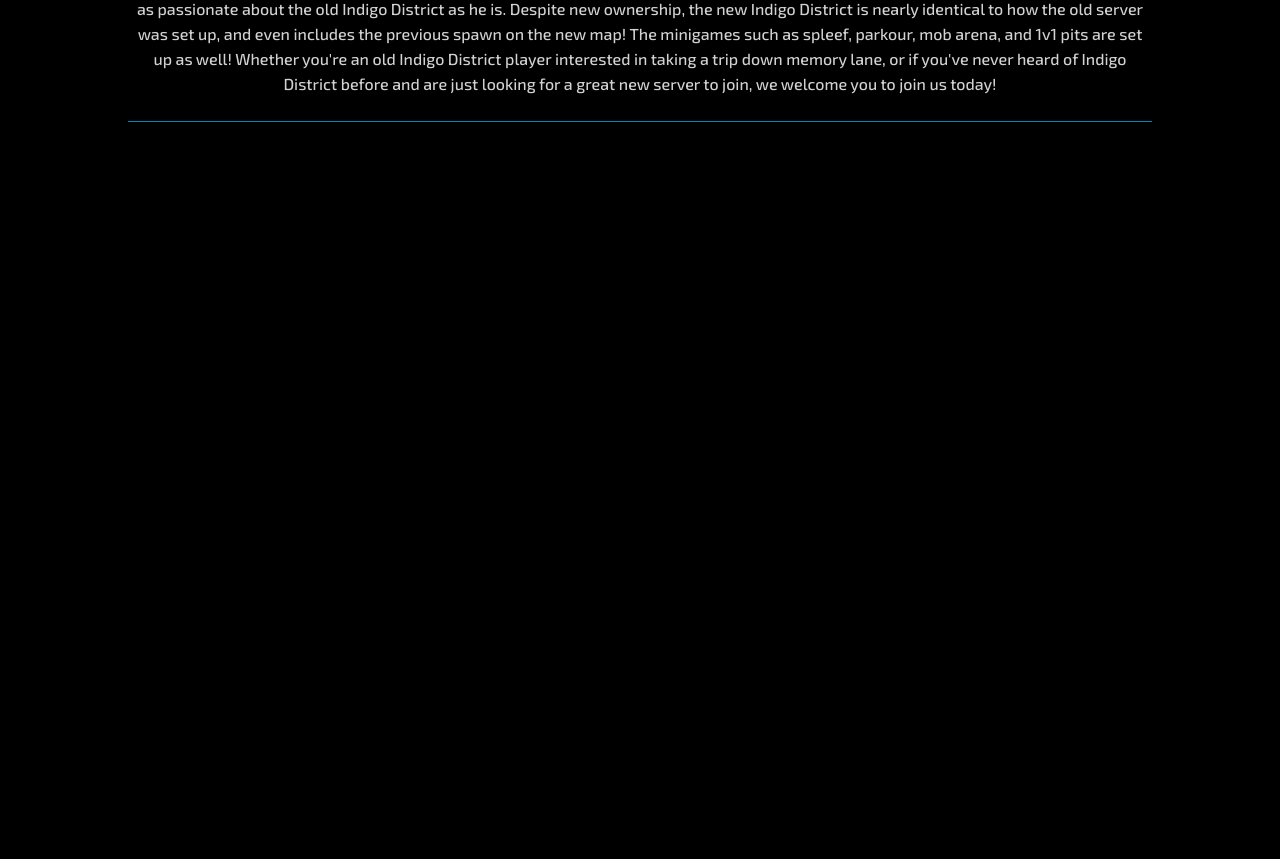
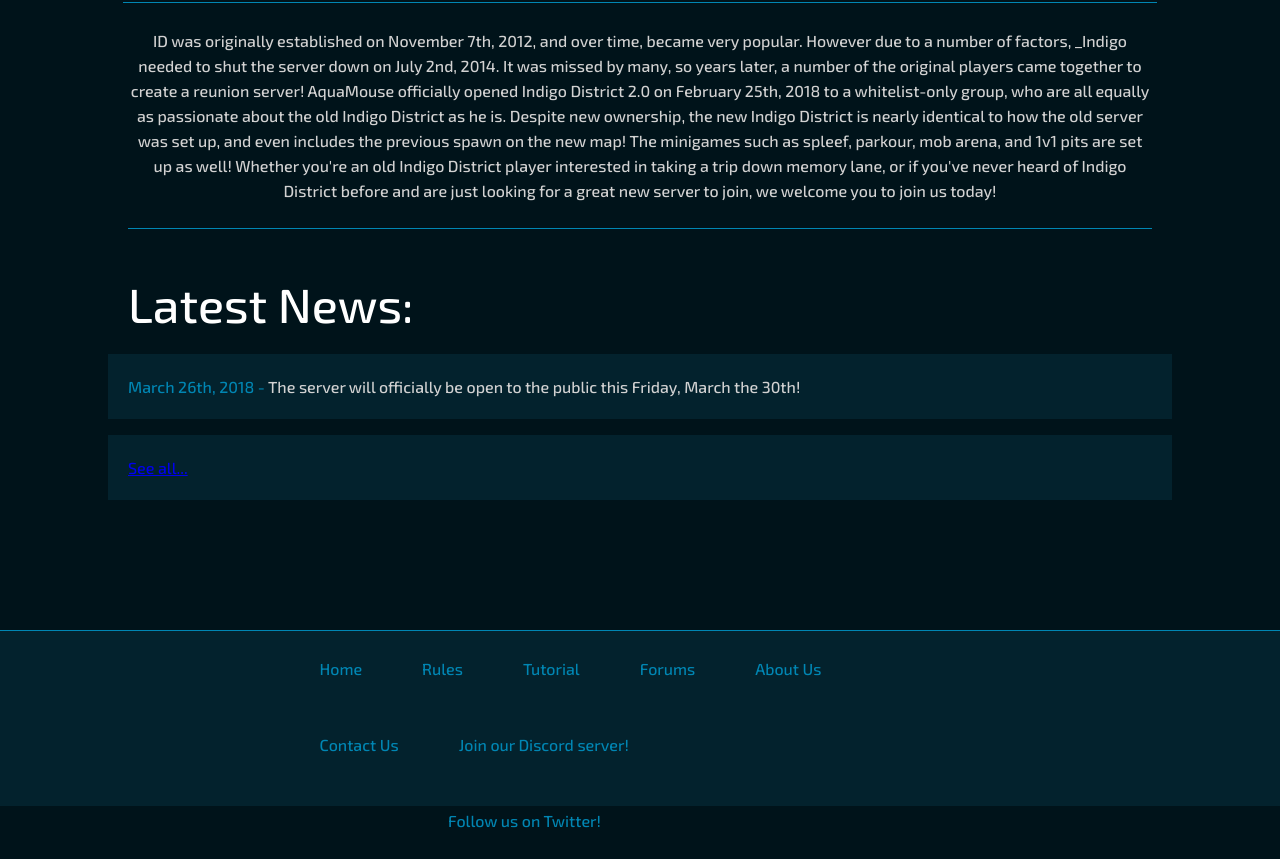
Before and after one commit to roselades/indigo.github.io, a plain HTML site: page index.html in a window 1280 px wide. Shown: the part 798-1657 px from the top of the page. Before the commit the page ends 920 px from the top, so only its background shows below. Drawn offline with Linux system fonts and the light colour scheme; a web font is replaced by a local one.

Commit message:
Build Progress 6
added tutorial header link, added footer with links, added news on homepage & linked news page, edited styling

```diff
--- a/css/styles.css
+++ b/css/styles.css
@@ -50,7 +50,7 @@ table {
 /* end css reset */
 
 body {
-	background-color: black;
+	background-color: rgb(0, 19, 26);
 }
 /* begin horizontal nav styling*/
 
@@ -166,3 +166,107 @@ body {
 #para2 > ol {
 	list-style-type: decimal;
 }
+
+#news {
+	position:relative;
+	top:100px;
+	margin-left: auto;
+	margin-right:auto;
+	width:80%;
+	height:auto;
+	padding:5px;
+	color:white;
+	font-family: 'Exo 2', sans-serif;
+	text-align:left;
+	line-height:50px;
+}
+
+#news-item {
+	position:relative;
+	width:80%;
+	height:auto;
+	background-color: rgb(3, 34, 45);
+	margin-left:auto;
+	margin-right:auto;
+	padding: 20px;
+	top:70px;
+	color: rgb(210, 210, 210);
+	font-family: 'Exo 2', sans-serif;
+	text-align:left;
+	line-height:25px;
+}
+
+
+#footer {
+	position:relative;
+	bottom: 0;
+	margin-top: 200px;
+	width: 100%;
+	height:175px;
+	text-align:center;
+	background-color: rgb(3, 34, 45);
+	border-top: 1px solid rgb(0, 134, 179);
+}
+
+#navf > li a:link {
+  font-family: 'Exo 2', sans-serif;
+  color: rgb(0, 134, 179);
+  text-decoration:none;
+  font-size: 1em;
+  padding:30px;
+  float:left;
+}
+
+#navf > li a:active {
+  color:purple;
+  text-decoration:underline;
+}
+
+#navf >li a:hover {
+  color:rgb(0, 168, 230);
+
+}
+
+#navf > li a:visited {
+  color:white;
+}
+
+#navf {
+	width: 701px;
+	height: 70px;
+	margin-left: auto;
+	margin-right:auto;
+
+}
+
+#navf2 {
+	width: 444px;
+	height: 60px;
+	margin-left: auto;
+	margin-right:auto;
+	text-align:center;
+
+}
+
+#navf2 > li a:link {
+  font-family: 'Exo 2', sans-serif;
+  color: rgb(0, 134, 179);
+  text-decoration:none;
+  font-size: 1em;
+  padding:30px;
+  float:left;
+}
+
+#navf2 > li a:active {
+  color:purple;
+  text-decoration:underline;
+}
+
+#navf2 >li a:hover {
+  color:rgb(0, 168, 230);
+
+}
+
+#navf2 > li a:visited {
+  color:white;
+}
--- a/index.html
+++ b/index.html
@@ -5,6 +5,7 @@
   <link rel="stylesheet" href="css/styles.css">
   <link href="https://fonts.googleapis.com/css?family=Exo+2:500" rel="stylesheet">
   <link href="https://fonts.googleapis.com/css?family=Mina" rel="stylesheet">
+  <link rel='shortcut icon' type='image/x-icon' href='images/favicon.ico' />
   <meta charset="utf-8">
 </head>
 <body>
@@ -14,6 +15,7 @@
       <li><img src="images/id-logo-clean-large.png" alt="id-logo" id="logo" height=75px></li>
       <li><a href="index.html">Home</a></li>
       <li><a href="rules.html">Rules</a></li>
+      <li><a href="tutorial.html">Tutorial</a></li>
       <li><a href="https://indigodistrictmc.enjin.com/">Forums</a></li>
       <li><a href="about.html">About Us</a></li>
       <li><a href="contact.html">Contact Us</a></li>
@@ -24,11 +26,31 @@
     <img src="images/Home Banner.png" alt="home-image" width=100%>
   </div>
 
-  <div id="intro-text"><p style="font-size: 2.25em;"><span style="color: rgb(0, 134, 179);">Indigo District</span> is a <span style="text-decoration: underline;">semi-vanilla</span>, <span style="text-decoration: underline;">PvE</span>, <span style="text-decoration: underline;">no-grief</span>, <span style="text-decoration: underline;">no-PvP</span> </br>Minecraft server, filled with various minigames, </br>lots of adventure, and endless possibilities!</br></br></p></div>
+  <div id="intro-text"><p style="font-size: 2.25em;"><span style="color: rgb(0, 134, 179);">Indigo District</span> is a <span style="text-decoration: underline;">semi-vanilla</span>, <span style="text-decoration: underline;">PvE</span>, <span style="text-decoration: underline;">no-grief</span>, <span style="text-decoration: underline;">no-PvP</span> </br>Minecraft server, filled with various minigames, </br>lots of adventure, and endless possibilities!</br></br>
+  <span style="color: rgb(0, 134, 179); font-size:1.5em; text-decoration: underline;">IP: play.indigodistrictmc.com </span></br></br></p></div>
   <div id="para"><p>ID was originally established on November 7th, 2012, and over time, became very popular. However due to a number of factors, _Indigo needed to shut the server down on July 2nd, 2014. It was missed by many, so years later, a number of the original players came together to create a reunion server! AquaMouse officially opened Indigo District 2.0 on February 25th, 2018 to a whitelist-only group, who are all equally as passionate about the old Indigo District as he is. Despite new ownership, the new Indigo District is nearly identical to how the old server was set up, and even includes the previous spawn on the new map! The minigames such as spleef, parkour, mob arena, and 1v1 pits are set up as well! Whether you're an old Indigo District player interested in taking a trip down memory lane, or if you've never heard of Indigo District before and are just looking for a great new server to join, we welcome you to join us today!</br></br></p></div>
 
+  <div id="news"><p style="font-size: 3em;">Latest News:</br></br></p></div>
 
-  <div id="footer"></footer>
+  <div id="news-item"><p><span style="color: rgb(0, 134, 179);">March 26th, 2018 - </span> The server will officially be open to the public this Friday, March the 30th!</p></div>
+</br>
+  <div id="news-item"><p><span style="color: rgb(0, 134, 179);"><a href="news.html">See all...</a></span> </p></div>
+
+
+  <div id="footer">
+    <ul id="navf" style="list-style-type: none; font-size:1em;">
+      <li><a href="index.html">Home</a></li>
+      <li><a href="rules.html">Rules</a></li>
+      <li><a href="tutorial.html">Tutorial</a></li>
+      <li><a href="https://indigodistrictmc.enjin.com/">Forums</a></li>
+      <li><a href="about.html">About Us</a></li>
+      <li><a href="contact.html">Contact Us</a></li>
+    </ul>
+    <ul id="navf2" style="list-style-type: none; font-size:1em;">
+      <li><a href="https://discordapp.com/invite/e4BdwXz">Join our Discord server!</a></li>
+      <li><a href="https://twitter.com/Indigo_District">Follow us on Twitter!</a></li>
+    </ul>
+  </div>
 
 </body>
 </html>
```
Also changed, not shown: about.html (+17 -0 lines), contact.html (+17 -0 lines), news.html (added, +49 -0 lines), rules.html (+25 -1 lines), tutorial.html (+47 -0 lines), images/favicon.ico (added), 2 other files.
